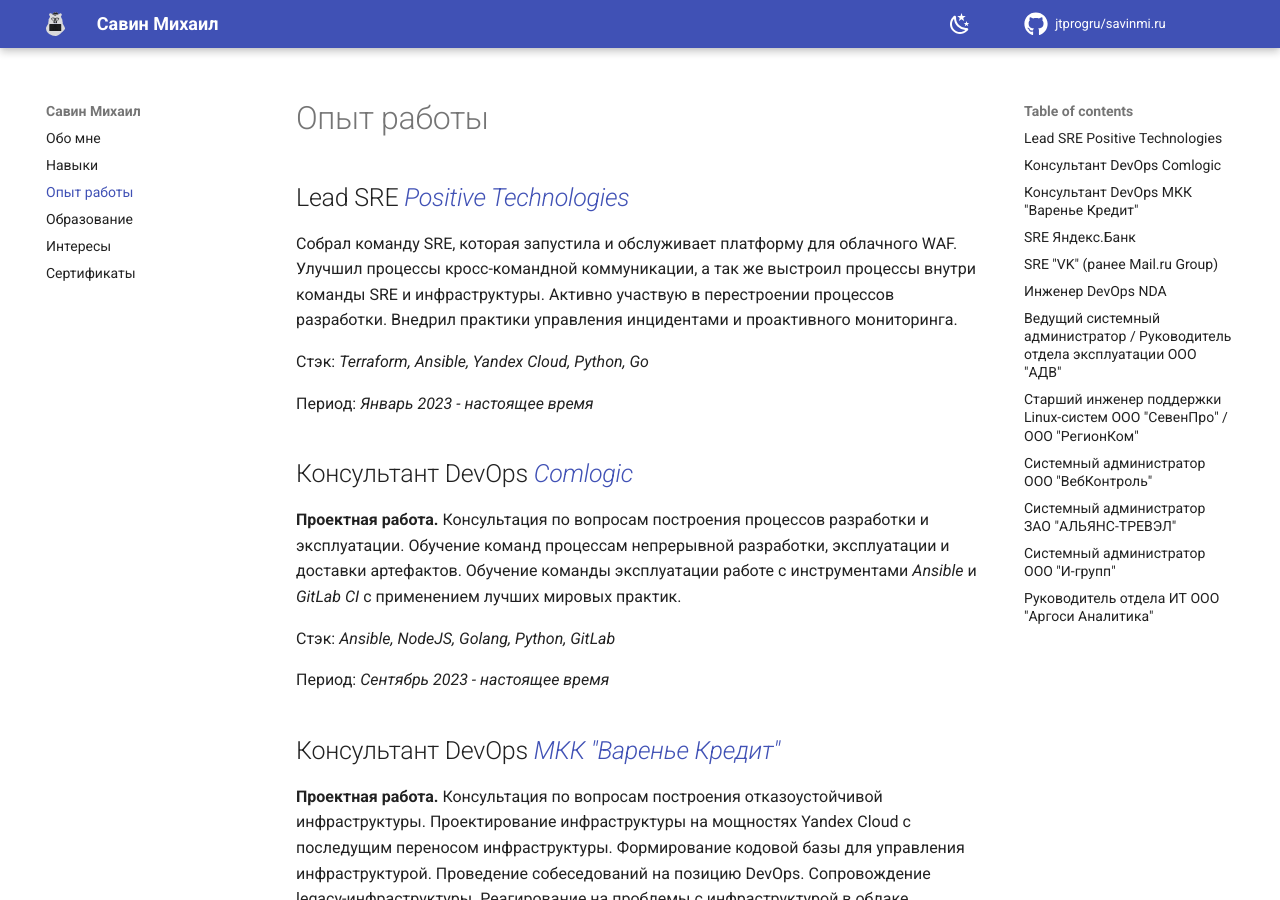
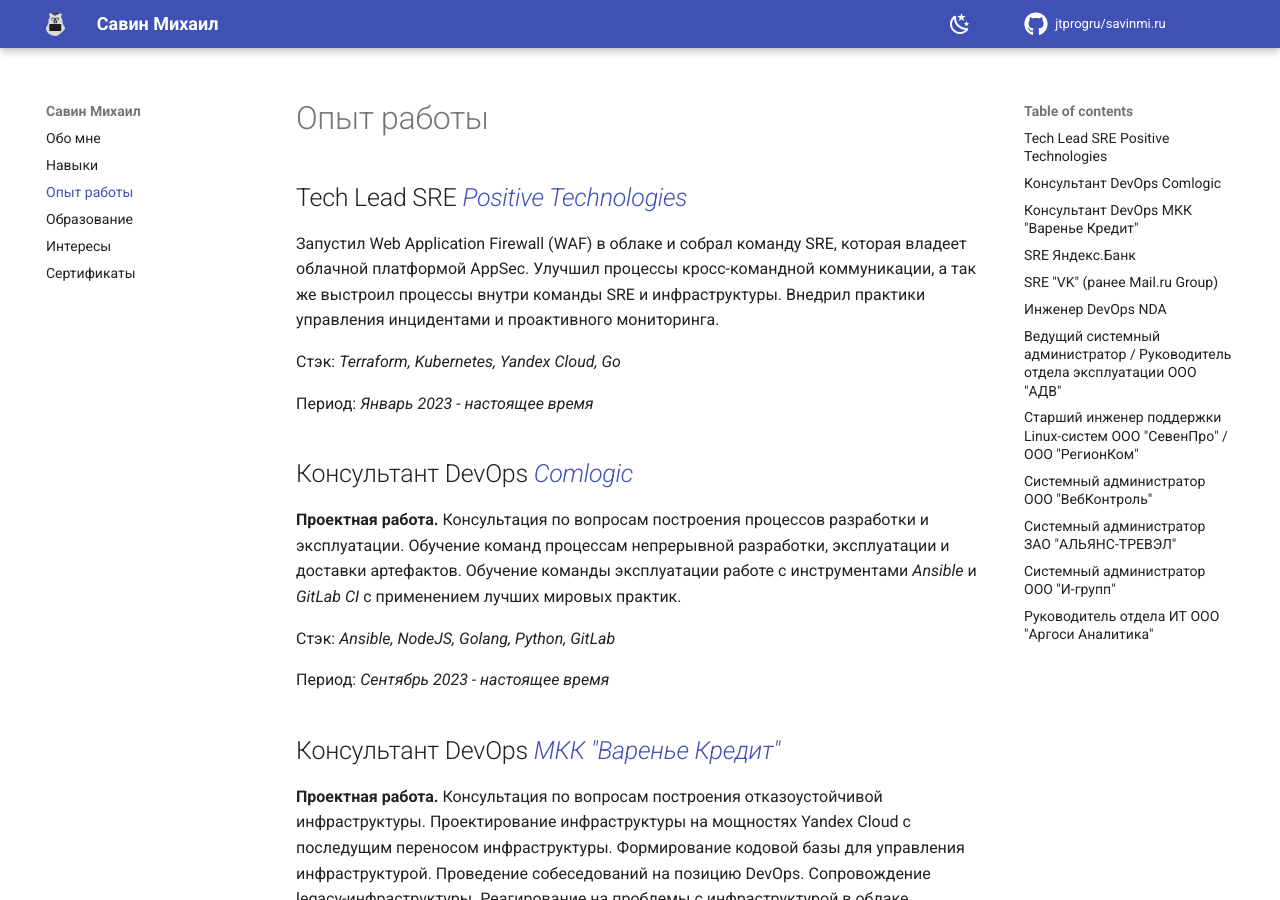
Before and after one commit to jtprogru/savinmi.ru, an MkDocs documentation site: the page built from docs/experience.md, in a window 1280 px wide and 900 px high. Built offline with MkDocs 1.6.1 and Material for MkDocs 9.7.7, drawn with Linux system fonts in a browser that asks for light colours; comment, search, counter and statistics services are not loaded.

Commit message:
Refresh my CV

```diff
--- a/docs/experience.md
+++ b/docs/experience.md
@@ -1,12 +1,12 @@
 # Опыт работы
 
-## Lead SRE *[Positive Technologies](https://ptsecurity.com)*
+## Tech Lead SRE *[Positive Technologies](https://ptsecurity.com)*
 
-Собрал команду SRE, которая запустила и обслуживает платформу для облачного WAF. Улучшил процессы кросс-командной
-коммуникации, а так же выстроил процессы внутри команды SRE и инфраструктуры. Активно участвую в перестроении
-процессов разработки. Внедрил практики управления инцидентами и проактивного мониторинга.
+Запустил Web Application Firewall (WAF) в облаке и собрал команду SRE, которая владеет облачной платформой AppSec.
+Улучшил процессы кросс-командной коммуникации, а так же выстроил процессы внутри команды SRE и инфраструктуры.
+Внедрил практики управления инцидентами и проактивного мониторинга.
 
-Стэк: *Terraform, Ansible, Yandex Cloud, Python, Go*
+Стэк: *Terraform, Kubernetes, Yandex Cloud, Go*
 
 Период: *Январь 2023 - настоящее время*
 
@@ -46,9 +46,9 @@
 
 Работал над проектом "Поиск". Уменьшил общее количество ошибок, допускаемых при работе с репозиторием SaltStack'а
 путем добавления различного рода проверок для SaltStack. Вычистил инфраструктурный репозиторий от ошибок
-линтера – &gt;10k ошибок уровня "HIGH" в &gt;3k SLS-файлов. Глобально используется очень много внутренних самописных
+линтера – >10k ошибок уровня "HIGH" в >3k SLS-файлов. Глобально используется очень много внутренних самописных
 продуктов, названия которых не покидают пределов компании. Общее количество серверов в зоне ответственности
-команды SRE &gt;5000 bare-metal серверов. Инфраструктура на bare-metal. Так же используются LXC, Docker и самописные
+команды SRE >5000 bare-metal серверов. Инфраструктура на bare-metal. Так же используются LXC, Docker и самописные
 сервисы. Занимался поддержкой высоконагруженных сервисов в рамках проекта.
 
 Стэк: *SaltStack, Python, Linux, GitLab CI*
```
Also changed, not shown: docs/index.md (+4 -5 lines).
